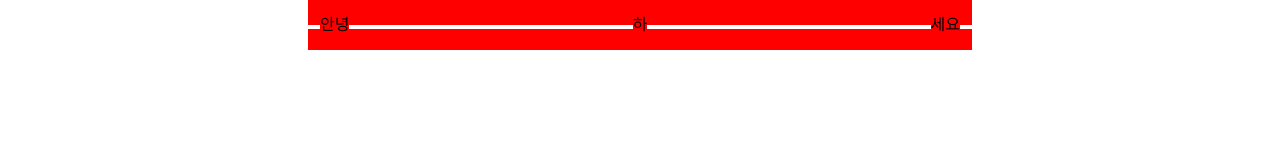
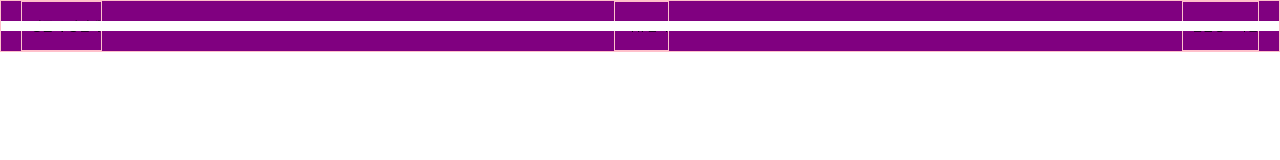
Before and after one commit to takeaways/rxjs-tutorial, a website: page index.html in a window 1280 px wide. Drawn offline with Linux system fonts and the light colour scheme.

```diff
--- a/index.html
+++ b/index.html
@@ -9,42 +9,57 @@
             margin:0;
             padding:0;
         }
-        ul{
-            margin:0 auto;
-            list-style:none;
-            width:50%;
+        .return__step{
+            position:relative;
             height: 50px;
+            border: 1px solid pink;
             line-height: 50px;
-            padding:0 12px;
-            background-color:red;
-            display:flex;
+            padding: 0px 20px;
+            display: flex;
             justify-content: space-between;
-            position:relative;
-        }
-        ul::after{
+            /* background-color: var(--color-grey-05); */
+            z-index:0;
+            background-color:  purple;
+            }
+        .return__step::after{
             content:"";
             position: absolute;
+            height: 10px;
             width: 100%;
-            height:4px;
-            background-color:white;
+            background:white;
             top:50%;
+            transform: translateY(-50%);
             left: 0;
-            z-index:0;
+            z-index:10000;
+        }
 
-        }
-        li{
-            background-color: red;
-            z-index: 10;
-        }
+            .step{
+                border: 1px solid pink;
+                z-index:10;
+                background: var(--color-grey-05);
+                font-size: 12px;
+                color: var(--color-grey-02);
+            }
+            .step.on{
+                border: 1px solid pink;
+                color: var(--color-grey-01);
+                font-weight: bold;
+            }
+
+
+
+
+
+
     </style>
 </head>
 <body>
 
-        <ul>
-            <li>안녕</li>
-            <li>하</li>
-            <li>세요</li>
-        </ul>
+    <ol class="return__step">
+        <li class="step on">1 상품/수량선택</li>
+        <li class="step">2 사유선택</li>
+        <li class="step">3 반품정보확인</li>
+      </ol>
 
 </body>
 </html>
```
Also changed, not shown: index.js (+52 -5 lines).
